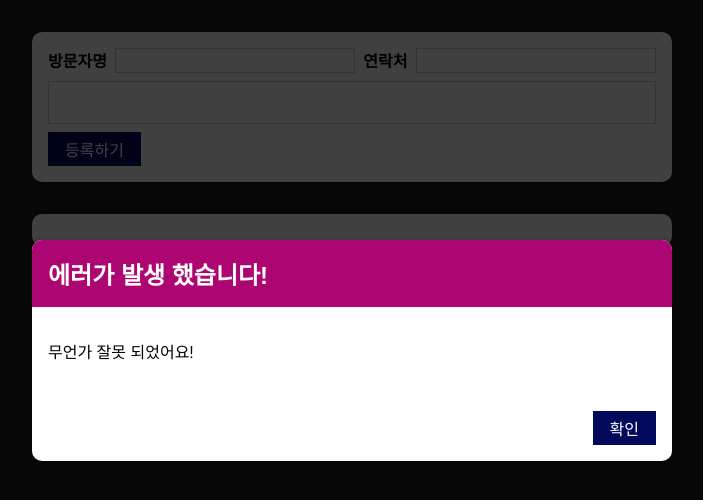
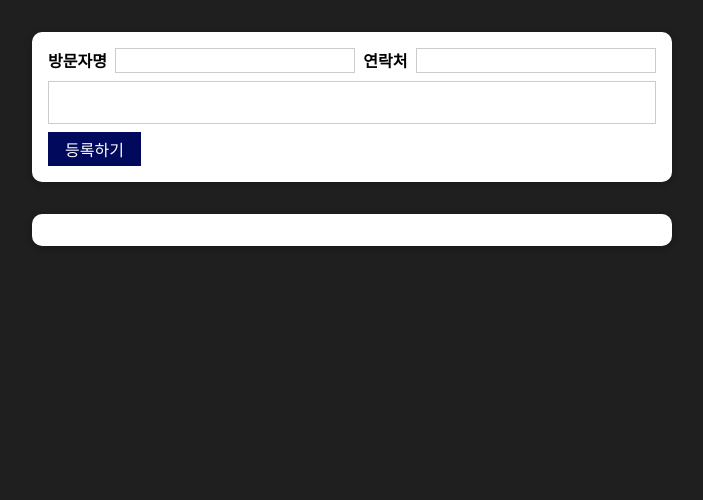
Before and after one commit to JuhwanLeeKR/udemy-react-guest-book, a React (Create React App) app: page / in a window 1280 px wide. Shown: the top 500 px of the page, without its empty margins (288-991 px from the left). Built offline with nearby package versions, Linux system fonts and the light colour scheme.

Commit message:
Add code: manage error by useState

```diff
--- a/src/components/UI/ErrorModal.js
+++ b/src/components/UI/ErrorModal.js
@@ -8,7 +8,7 @@ import classes from './ErrorModal.module.css';
 const ErrorModal = (props) => {
   return (
     <div>
-      <div className={classes.backdrop} />
+      <div className={classes.backdrop} onClick={props.onConfirm} />
       <Card className={classes.modal}>
         <header className={classes.header}>
           <h2>{props.title}</h2>
@@ -17,7 +17,7 @@ const ErrorModal = (props) => {
           <p>{props.message}</p>
         </div>
         <footer className={classes.actions}>
-          <Button>확인</Button>
+          <Button onClick={props.onConfirm}>확인</Button>
         </footer>
       </Card>
     </div>
--- a/src/components/UI/ErrorModal.module.css
+++ b/src/components/UI/ErrorModal.module.css
@@ -15,6 +15,15 @@
   width: 80%;
   z-index: 100;
   overflow: hidden;
+}
+
+.modal button {
+  background: #7a0852;
+}
+.modal button:hover,
+.modal button:active {
+  background: #ce148d;
+  border-color: #ce148d;
 }
 
 .header {
--- a/src/components/Users/AddUser.js
+++ b/src/components/Users/AddUser.js
@@ -10,6 +10,7 @@ const AddUser = (props) => {
   const [enteredUsername, setEnteredUsername] = useState('');
   const [enteredContact, setEnteredContact] = useState('');
   const [enteredContentBody, setEnteredContentBody] = useState('');
+  const [error, setError] = useState();
 
   const addUserHandler = (event) => {
     event.preventDefault();
@@ -18,9 +19,18 @@ const AddUser = (props) => {
       enteredContact.trim().length === 0 ||
       enteredContentBody.trim().length === 0
     ) {
+      setError({
+        title: '입력 값이 유효하지 않습니다 😓',
+        message:
+          '유효한 이름과 연락처, 내용을 입력해주세요. (모두 채워주세요 😎)',
+      });
       return;
     }
     if (+enteredContact < 0) {
+      setError({
+        title: '연락처가 유효하지 않습니다 😓',
+        message: '유효한 연락처를 입력해주세요 😎',
+      });
       return;
     }
     props.onAddUser(enteredUsername, enteredContact, enteredContentBody);
@@ -41,12 +51,19 @@ const AddUser = (props) => {
     setEnteredContentBody(event.target.value);
   };
 
+  const errorHandler = () => {
+    setError(null);
+  };
+
   return (
     <div>
-      <ErrorModal
-        title="에러가 발생 했습니다!"
-        message="무언가 잘못 되었어요!"
-      />
+      {error && (
+        <ErrorModal
+          title={error.title}
+          message={error.message}
+          onConfirm={errorHandler}
+        />
+      )}
       <Card className={classes.input}>
         <form onSubmit={addUserHandler}>
           <div className={classes.inputFlex}>
```
